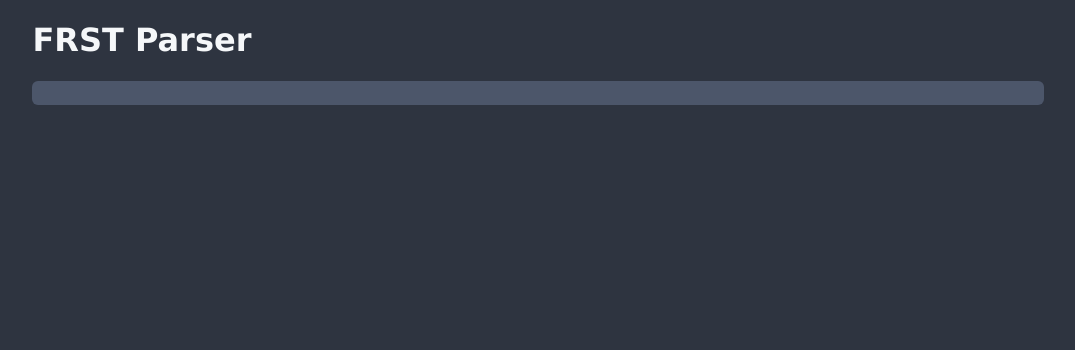
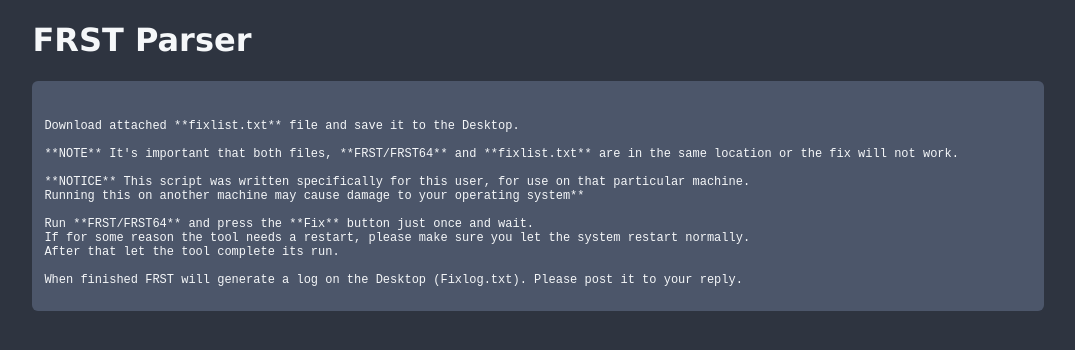
Before and after one commit to PipeItToDevNull/frst-processor, a React (Create React App) app: page / in a window 1280 px wide. Both pictures are taken after a click on the button "Create Fixlist". Shown: the top 350 px of the page, without its empty margins (102-1177 px from the left). Built offline with nearby package versions, Linux system fonts and the light colour scheme.

Commit message:
remove custom sections, they would not be useful

```diff
--- a/src/fixlist.js
+++ b/src/fixlist.js
@@ -1,12 +1,19 @@
 import React from 'react';
 
-// Define an array of section names based on section titles
-const sectionss = {
-    "Processes": "Procs",
-    "Scheduled Tasks": "Tasks",
-    "Section 3": "Custom Header for Section 3",
-    // Add more as needed
-};
+const headMessage = `
+Download attached **fixlist.txt** file and save it to the Desktop.
+
+**NOTE** It's important that both files, **FRST/FRST64** and **fixlist.txt** are in the same location or the fix will not work.
+
+**NOTICE** This script was written specifically for this user, for use on that particular machine.
+Running this on another machine may cause damage to your operating system**
+
+Run **FRST/FRST64** and press the **Fix** button just once and wait.
+If for some reason the tool needs a restart, please make sure you let the system restart normally.
+After that let the tool complete its run.
+
+When finished FRST will generate a log on the Desktop (Fixlog.txt). Please post it to your reply.
+`;
 
 function Fixlist({ selectedLines, parsedData }) {
     // Group selected lines by section titles
@@ -21,18 +28,21 @@
 
     return (
         <div>
-        {Object.keys(groupedLines).map((sectionTitle) => (
-            <div class="fl-outer-section">
-            {/* <h2>{sections[sectionTitle] ?? sectionTitle}</h2> */}
-            <div class="fl-inner-section">
-            {groupedLines[sectionTitle].map((line) => (
-                <div class="fl-line">
-                {parsedData[line.fileType][sectionTitle][line.lineIndex]}
+            <pre className="head">
+                {headMessage}
+            </pre>
+            {Object.keys(groupedLines).map((sectionTitle) => (
+                <div className="fl-outer-section" key={sectionTitle}>
+                    {/* <h2>{sectionTitle}</h2> */}
+                    <div className="fl-inner-section">
+                        {groupedLines[sectionTitle].map((line, index) => (
+                            <div className="fl-line" key={index}>
+                                {parsedData[line.fileType][sectionTitle][line.lineIndex]}
+                            </div>
+                        ))}
+                    </div>
                 </div>
             ))}
-            </div>
-            </div>
-        ))}
         </div>
     );
 }
```
